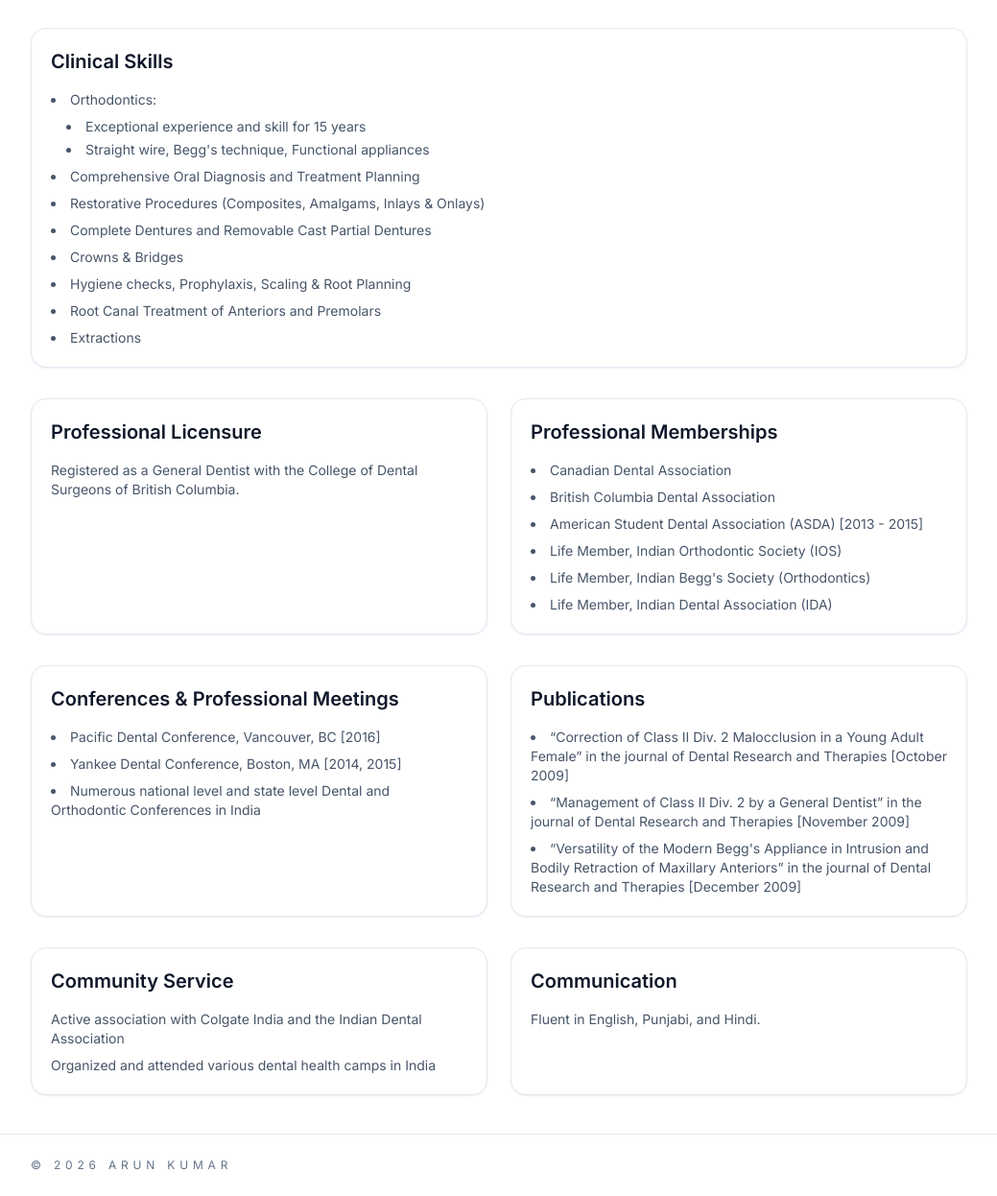
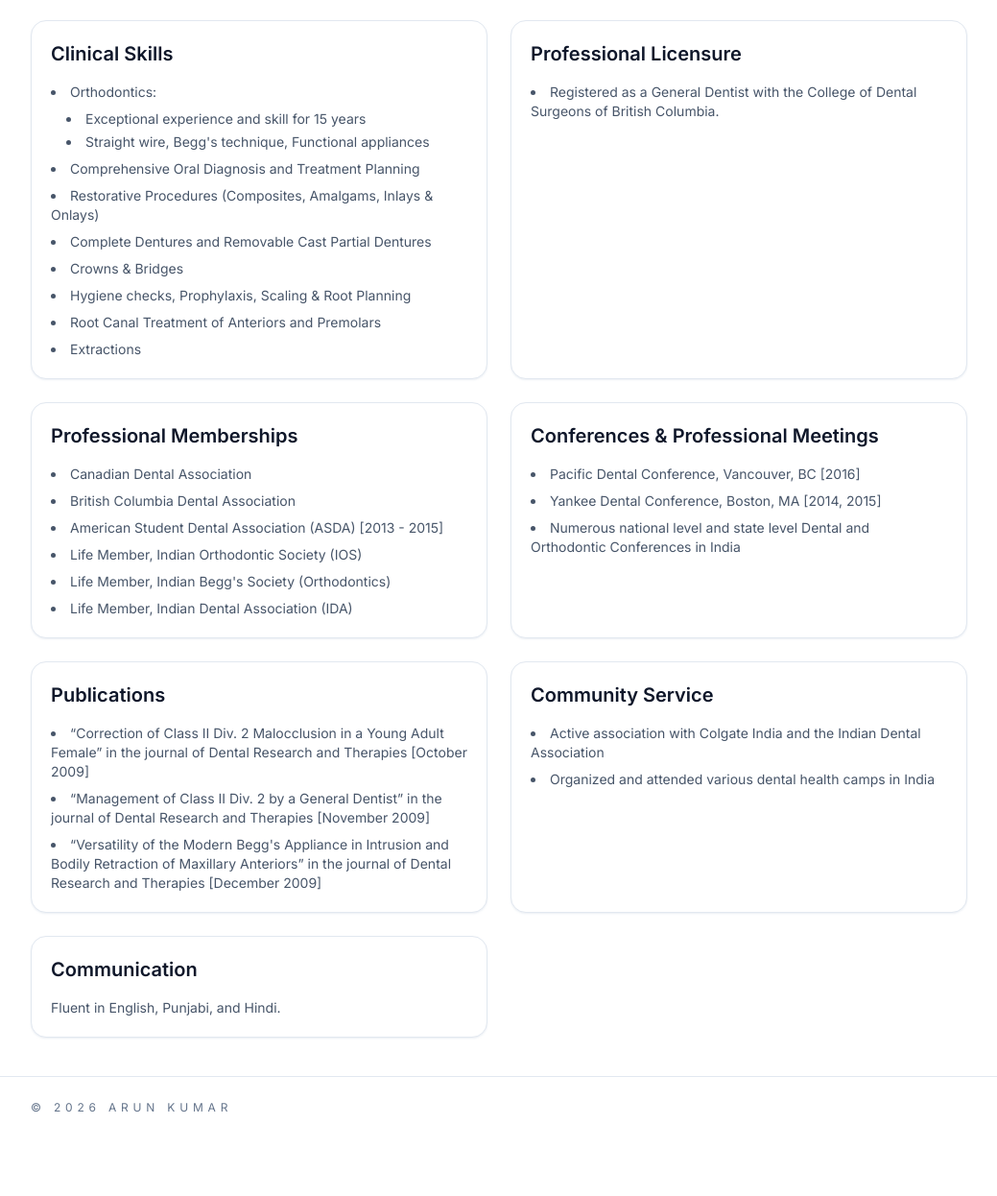
Before and after one commit to shivanshu3/kumararun.com, an Eleventy site: page src/resume.html in a window 1280 px wide. Shown: the part 522-1768 px from the top of the page at 96% size, without its empty margins (120-1159 px from the left). After the commit the page ends 1708 px from the top, so only its background shows below. Built offline with nearby package versions, Linux system fonts and the light colour scheme; Eleventy itself is replaced by a stand-in of ours; files that its build step writes are made by us from their sources.

Commit message:
Just use 1 grid in resume.html

```diff
--- a/src/resume.html
+++ b/src/resume.html
@@ -51,7 +51,6 @@ permalink: /resume/
         </li>
       </ul>
     {% endcall %}
-  </div>
 
     {% call resume_card("Clinical Skills") %}
       <ul class="mt-4 space-y-2 text-sm text-slate-600 list-disc list-inside">
@@ -72,11 +71,10 @@ permalink: /resume/
       </ul>
     {% endcall %}
 
-  <div class="grid gap-6 md:grid-cols-2">
     {% call resume_card("Professional Licensure") %}
-      <p class="mt-4 text-sm text-slate-600">
-        Registered as a General Dentist with the College of Dental Surgeons of British Columbia.
-      </p>
+      <ul class="mt-4 space-y-2 text-sm text-slate-600 list-disc list-inside">
+        <li>Registered as a General Dentist with the College of Dental Surgeons of British Columbia.</li>
+      </ul>
     {% endcall %}
 
     {% call resume_card("Professional Memberships") %}
@@ -89,9 +87,7 @@ permalink: /resume/
         <li>Life Member, Indian Dental Association (IDA)</li>
       </ul>
     {% endcall %}
-  </div>
 
-  <div class="grid gap-6 md:grid-cols-2">
     {% call resume_card("Conferences & Professional Meetings") %}
       <ul class="mt-4 space-y-2 text-sm text-slate-600 list-disc list-inside">
         <li>Pacific Dental Conference, Vancouver, BC [2016]</li>
@@ -107,11 +103,9 @@ permalink: /resume/
         <li>&ldquo;Versatility of the Modern Begg's Appliance in Intrusion and Bodily Retraction of Maxillary Anteriors&rdquo; in the journal of Dental Research and Therapies [December 2009]</li>
       </ul>
     {% endcall %}
-  </div>
 
-  <div class="grid gap-6 md:grid-cols-2">
     {% call resume_card("Community Service") %}
-      <ul class="mt-4 space-y-2 text-sm text-slate-600">
+      <ul class="mt-4 space-y-2 text-sm text-slate-600 list-disc list-inside">
         <li>Active association with Colgate India and the Indian Dental Association</li>
         <li>Organized and attended various dental health camps in India</li>
       </ul>
```
Lines whose indentation alone changed are shown as unchanged.
